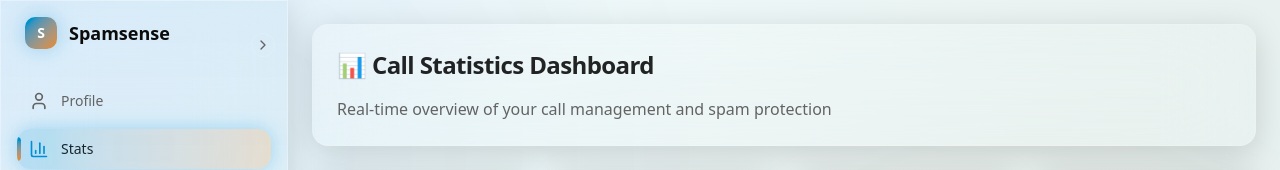
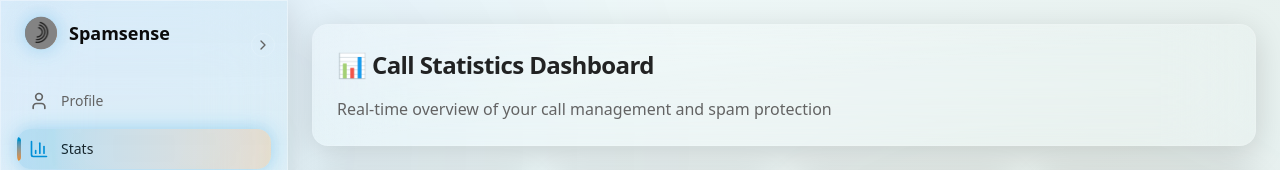
Before and after one commit to enkhbold470/spamsense, a Next.js app: page / in a window 1280 px wide. Shown: the top 170 px of the page. Built offline with nearby package versions, Linux system fonts and the light colour scheme.

Commit message:
Update NavSidebar component to include logo image instead of text; modify styling for improved visual appeal and maintainability.

```diff
--- a/components/ui/nav-sidebar.tsx
+++ b/components/ui/nav-sidebar.tsx
@@ -18,6 +18,7 @@
 } from "lucide-react"
 import { cn } from "@/lib/utils"
 import { defaultNavItems } from "@/lib/navItems"
+import Image from "next/image"
 
 const sidebarVariants = cva(
   "fixed left-0 top-0 z-50 h-screen w-72 glass-primary border-r transition-all duration-300",
@@ -104,8 +105,8 @@
             className="flex items-center gap-3 mb-8 px-2"
             animate={{ justifyContent: isCollapsed ? "center" : "flex-start" }}
           >
-            <div className="w-8 h-8 bg-gradient-to-br from-trust-blue to-energy-orange rounded-lg flex items-center justify-center text-white font-bold text-sm glow-blue">
-              S
+            <div className="w-8 h-8 bg-gradient-to-br from-trust-blue to-energy-orange rounded-full flex items-center justify-center text-white font-bold text-sm glow-blue">
+              <Image src="/logo.svg" alt="Spamsense" width={40} height={40} />
             </div>
 
             <motion.span
```
